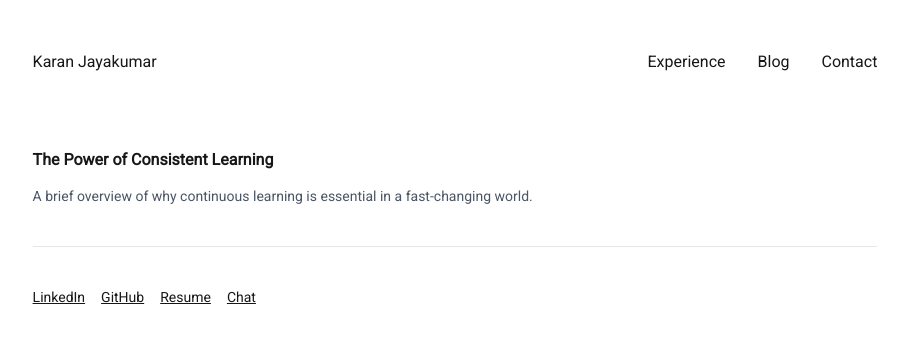
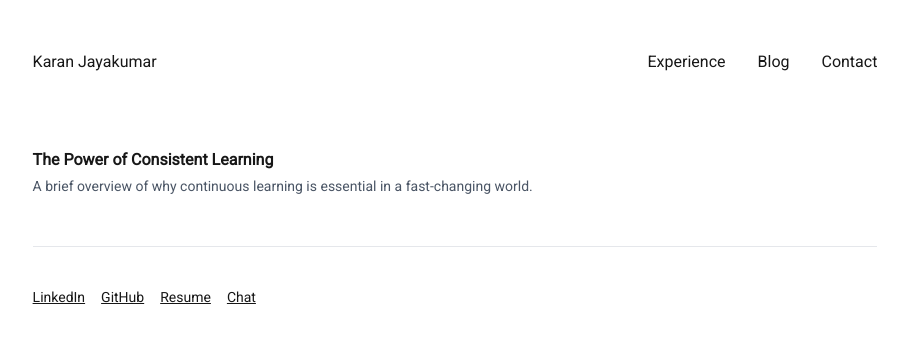
Before and after one commit to KaranJayakumar/portfolio, a Next.js app: page /blogs in a window 1280 px wide. Shown: the top 342 px of the page, without its empty margins (185-1093 px from the left). Built offline with nearby package versions, Linux system fonts and the light colour scheme.

Commit message:
Add on click and finish bun migration

```diff
--- a/app/_components/blog/Blog.tsx
+++ b/app/_components/blog/Blog.tsx
@@ -1,38 +1,13 @@
 "use server"
 import { promises as fs } from 'fs';
-import { useRouter } from 'next/router';
 import path from 'path'
+import { BlogListItem } from './BlogListItem';
 
 interface Blog{
   key : string
   title : string
   description : string
   content : string
-}
-
-interface ListItemProps{
-  blog : Blog
-}
-export const BlogListItem = async ({ blog } : ListItemProps) => {
-  const openBlog = () => {
-    window.open(`/blogs/${blog.key}`)
-
-  }
-  return (
-    <div>
-      <div className="font-bold flex-col py-[10px] cursor-pointer"
-        id="blog-title" onClick={() => openBlog()}>
-        <p className="pb-[4px]">{blog.title}</p>
-      </div>
-        <div className="font-normal flex-col text-sm" id="blog-list">
-          <p>
-            <p className="text-gray-600">
-            {blog.description}
-            </p>
-          </p>
-        </div>
-    </div>
-  )
 }
 
 export const BlogList = async () => {
--- /dev/null
+++ b/app/_components/blog/BlogListItem.tsx
@@ -0,0 +1,28 @@
+"use client";
+
+import { useRouter } from "next/navigation";
+
+interface Blog {
+  key: string;
+  title: string;
+  description: string;
+  content: string;
+}
+
+interface ListItemProps {
+  blog: Blog;
+}
+
+export function BlogListItem({ blog }: ListItemProps) {
+  const router = useRouter();
+
+  return (
+    <div
+      className="cursor-pointer py-[10px]"
+      onClick={() => router.push(`/blogs/${blog.key}`)}
+    >
+      <p className="font-bold pb-[4px]">{blog.title}</p>
+      <p className="text-sm text-gray-600">{blog.description}</p>
+    </div>
+  );
+}
--- a/package.json
+++ b/package.json
@@ -11,7 +11,8 @@
   "dependencies": {
     "next": "16.0.10",
     "react": "19.2.0",
-    "react-dom": "19.2.0"
+    "react-dom": "19.2.0",
+    "streamdown": "^1.6.10"
   },
   "devDependencies": {
     "@tailwindcss/postcss": "^4",
```
Also changed, not shown: 1 other file (tests, documents, lock files or other folders).
